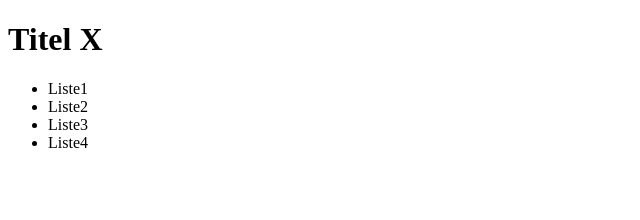
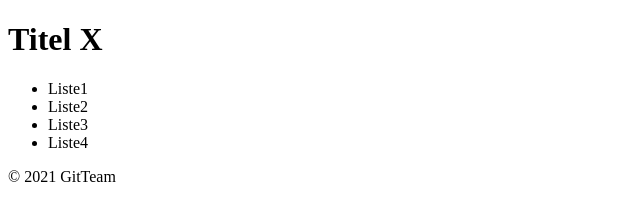
Before and after one commit to marcograhl/GitTeam, a plain HTML site: page src/index.html in a window 1280 px wide. Shown: the whole page, without its empty margins (0-640 px from the left). Drawn offline with Linux system fonts and the light colour scheme; files that its build step writes are made by us from their sources.

Commit message:
Add footer

```diff
--- a/src/index.html
+++ b/src/index.html
@@ -15,5 +15,6 @@
       <li>Liste4</li>
     </ul>
     <section class="newFeature"></section>
+    <footer>&copy; 2021 GitTeam</footer>
   </body>
 </html>
```
